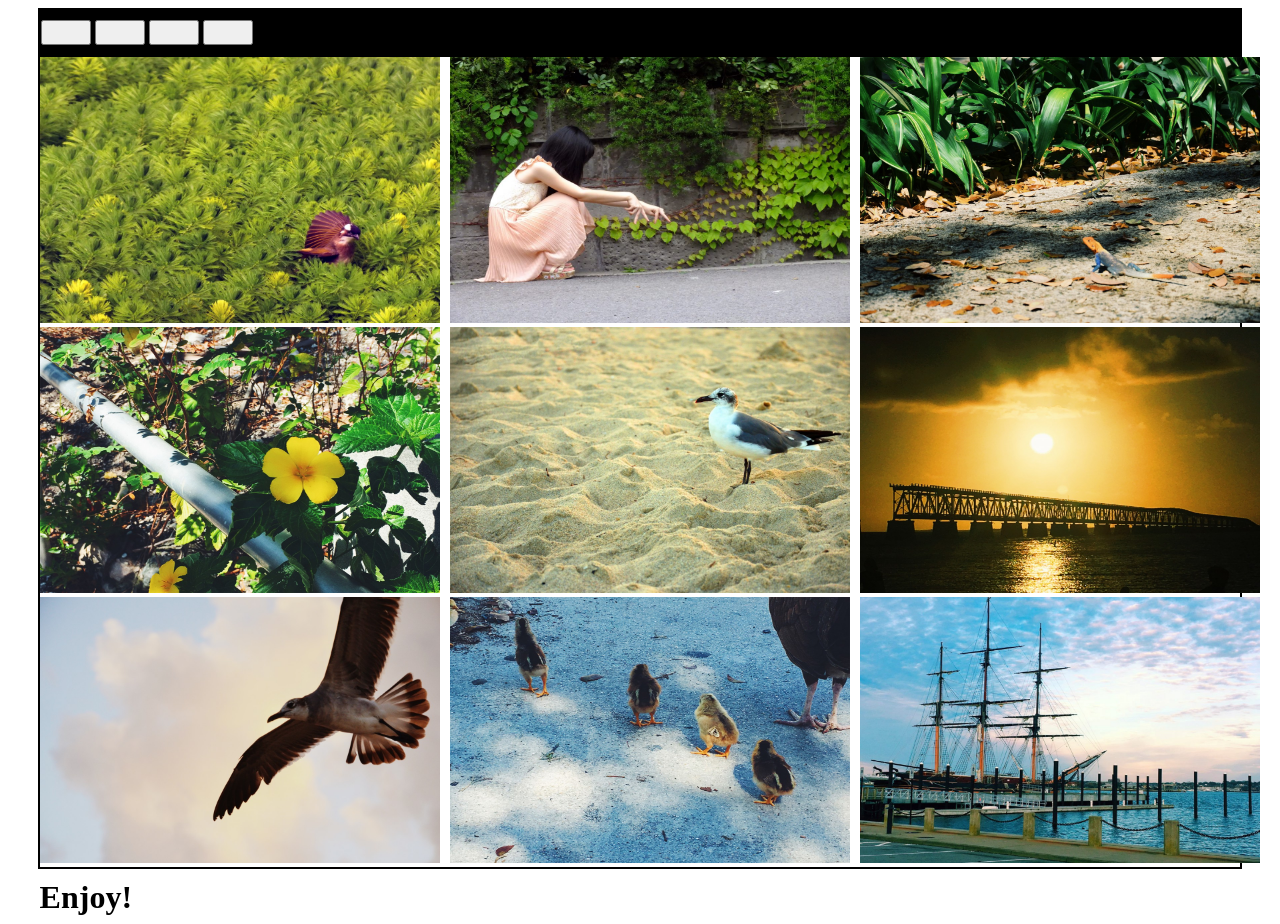
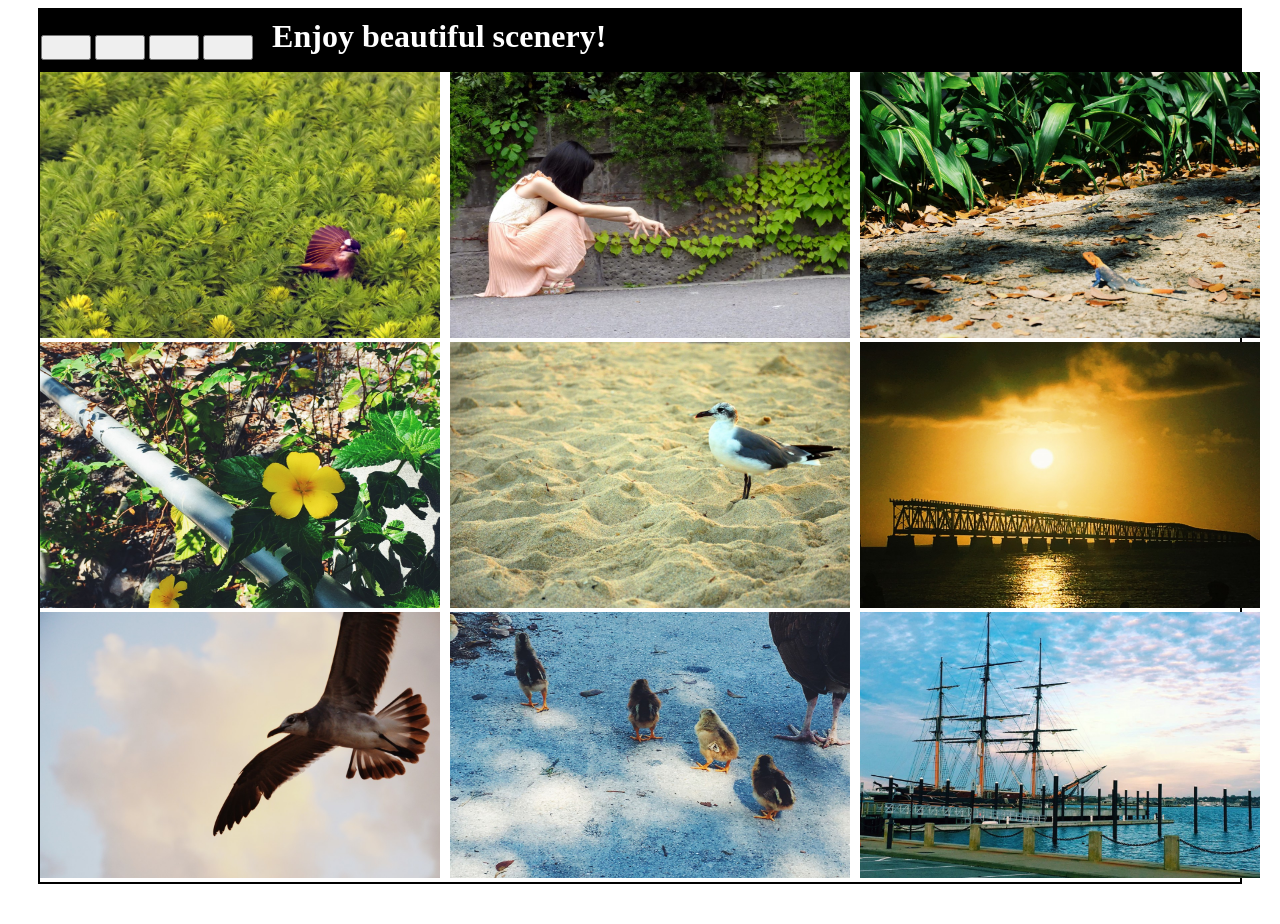
Before and after one commit to Cxinyue81/Cxinyue81.github.io, a plain HTML site: page lightbox/lightbox-template.html in a window 1280 px wide. After the commit the page ends 892 px from the top, so only its background shows below. Drawn offline with nearby package versions, Linux system fonts and the light colour scheme.

Commit message:
Add files via upload

```diff
--- a/lightbox/css/style.css
+++ b/lightbox/css/style.css
@@ -52,7 +52,7 @@
 }
 
 body h1{
-	width: 95%;
-	margin: 0 auto;
-	padding-top: 10px;
+	display: inline;
+	color: white;
+	padding-left: 15px;
 }
--- a/lightbox/lightbox-template.html
+++ b/lightbox/lightbox-template.html
@@ -13,6 +13,7 @@
 		<button type="button" class="control" data-toggle=".blue">Blue</button>
 		<button type="button" class="control" data-toggle=".yellow">Yellow</button>
 		<button type="button" class="control" data-toggle=".green">Green</button>
+		<h1>Enjoy beautiful scenery!</h1>
 	</div>
 
 	<div class = "gallery" role="main">
@@ -26,9 +27,6 @@
 		<a class="mix blue" href="images/chicken.jpg" data-lightbox="image" data-title="Baby chickens in the line"><img src="images/chicken.jpg" alt="chickens in line"></a>
 		<a class="mix blue" href="images/ship.jpg" data-lightbox="image" data-title="A ship in the habor"><img src="images/ship.jpg" alt="a ship in the habor"></a>
 	</div>
-	<div class="text" role="contentinfo">
-		<h1>Enjoy!</h1>
-	</div>
 	<script src="js/lightbox.js"></script>
 	<script src="mixitup/mixitup.min.js"></script>
 	<script>
```
